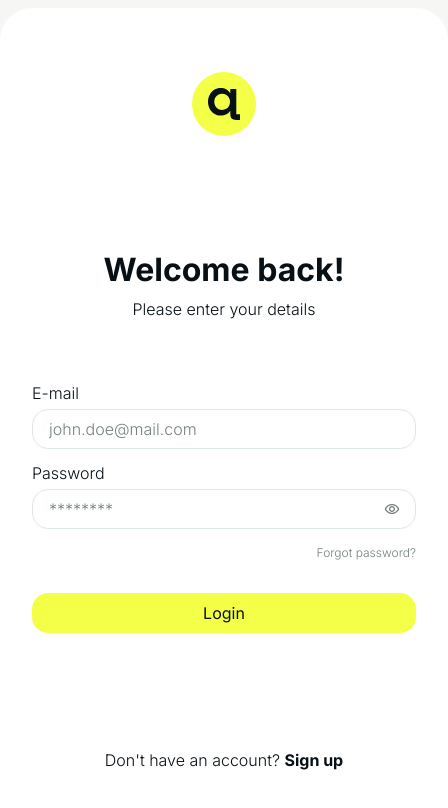
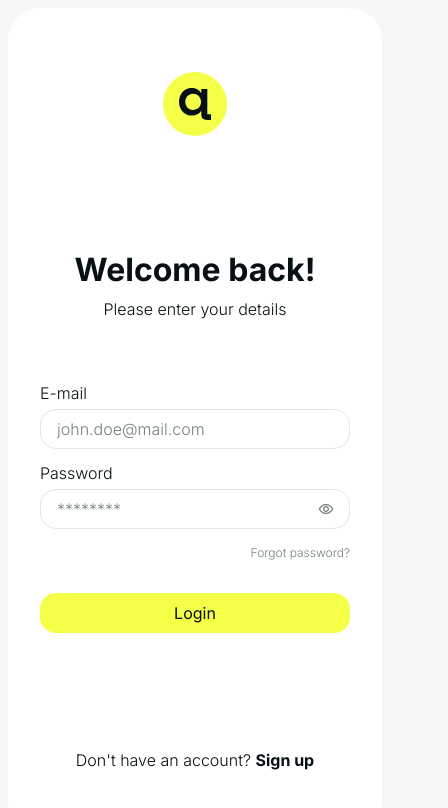
Before and after one commit to perkzen/auctionbay-frontend, a Next.js app: page /login in a window 390 px wide. Shown: the top 808 px of the page, 448 px wide, since content can reach past the window. Built offline with nearby package versions, Linux system fonts and the light colour scheme; no server answers.

Commit message:
feat: responsive login page

```diff
--- a/src/app/(auth)/layout.tsx
+++ b/src/app/(auth)/layout.tsx
@@ -7,7 +7,7 @@ import AuctionBayLogo from '@/assets/auctionbay-logo.svg';
 
 const Layout = ({ children }: { children: ReactNode }) => {
   return (
-    <main className={'flex  flex-1 flex-row  lg:items-stretch'}>
+    <main className={'flex flex-1 flex-row lg:items-stretch'}>
       <Image
         src={AuctionsImage}
         alt={'Auctions'}
@@ -16,7 +16,7 @@ const Layout = ({ children }: { children: ReactNode }) => {
       />
       <aside
         className={
-          'mx-auto my-2 flex max-w-[448px] flex-col rounded-[32px] bg-white px-8 py-16 xl:m-2'
+          'xs:mx-auto mx-2 my-2 flex w-full max-w-[448px] flex-col rounded-[32px] bg-white px-8 py-16 xl:m-2'
         }
       >
         <Link href={PublicRoute.HOME}>
--- a/src/components/composites/login/login-form.tsx
+++ b/src/components/composites/login/login-form.tsx
@@ -38,7 +38,7 @@ const LoginForm = () => {
   };
 
   return (
-    <form className={'flex w-[384px] flex-col gap-4'} onSubmit={handleSubmit(onSubmit)}>
+    <form className={'flex flex-col gap-4'} onSubmit={handleSubmit(onSubmit)}>
       <Input
         {...register('email')}
         placeholder={'john.doe@mail.com'}
--- a/src/components/composites/login/login-page.tsx
+++ b/src/components/composites/login/login-page.tsx
@@ -3,11 +3,12 @@ import LoginForm from '@/components/composites/login/login-form';
 import Link from 'next/link';
 import { PublicRoute } from '@/routes';
 import { Button } from '@/components/ui/button';
+import SignupForm from '@/components/composites/signup/signup-form';
 
 const LoginPage = () => {
   return (
     <>
-      <div className={'m-auto'}>
+      <div className={'m-auto w-full'}>
         <div className={'mb-16 flex flex-col gap-2 text-center'}>
           <h1 className={'text-3.5xl font-bold'}>Welcome back!</h1>
           <p className={'font-light'}>Please enter your details</p>
--- a/tailwind.config.ts
+++ b/tailwind.config.ts
@@ -18,6 +18,9 @@ const config = {
       },
     },
     extend: {
+      screens: {
+        xs: '470px',
+      },
       fontSize: {
         xxs: ['0.625rem', '0.75rem'],
         '1.5xl': ['1.438rem', '1.725rem'],
```
